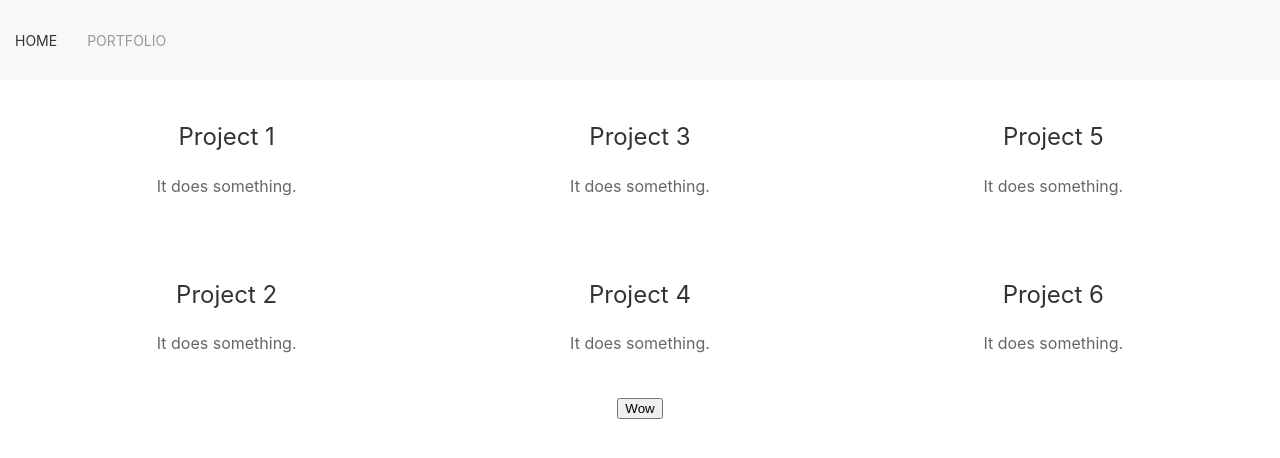
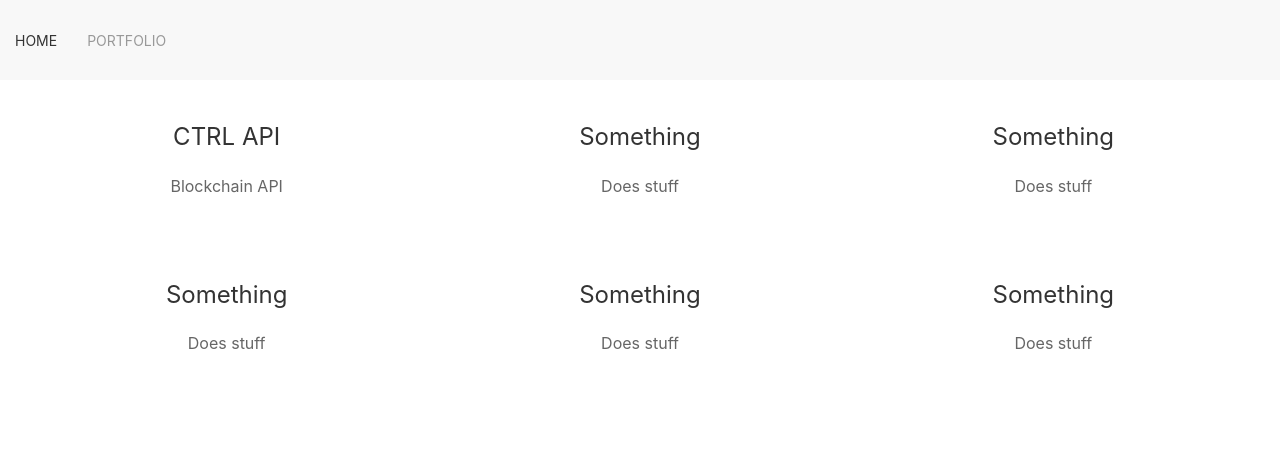
Before and after one commit to BrockSmedley/l8s, a React (Create React App) app: page /portfolio in a window 1280 px wide. Shown: the top 458 px of the page. Built offline with nearby package versions, Linux system fonts and the light colour scheme.

Commit message:
map list of projects

```diff
--- a/src/pages/Portfolio.jsx
+++ b/src/pages/Portfolio.jsx
@@ -1,11 +1,20 @@
 import React, { useState } from 'react';
 import Row from '../components/uikit/Row';
+
+const projects = [
+    { "name": "CTRL API", description: "Blockchain API" },
+    { "name": "Something", description: "Does stuff" },
+    { "name": "Something", description: "Does stuff" },
+    { "name": "Something", description: "Does stuff" },
+    { "name": "Something", description: "Does stuff" },
+    { "name": "Something", description: "Does stuff" }
+];
 
 function project(n, setProjectIdx) {
     return (
         <div uk-toggle="target: #project-id" className="uk-card uk-card-body uk-link-toggle" onClick={() => { setProjectIdx(n) }}>
-            <h3 className="uk-card-title uk-link-heading"><a href={`#?p=${n}`}>Project {n}</a></h3>
-            <p>It does something.</p>
+            <h3 className="uk-card-title uk-link-heading"><a href={`#?p=${n}`}>{projects[n].name}</a></h3>
+            <p>{projects[n].description}</p>
         </div>
     );
 }
@@ -16,20 +25,17 @@ export default (props) => {
     return (
         <div className="uk-container">
             <Row cols={3}>
-                {project(1, setProjectIdx)}
-                {project(2, setProjectIdx)}
-                {project(3, setProjectIdx)}
-                {project(4, setProjectIdx)}
-                {project(5, setProjectIdx)}
-                {project(6, setProjectIdx)}
+                {
+                    projects.map((val, idx) => {
+                        return project(idx, setProjectIdx);
+                    })
+                }
             </Row>
-            {/* <!-- This is a button toggling the modal --> */}
-            <button uk-toggle="target: #project-id" type="button">Wow</button>
 
             {/* <!-- This is the modal --> */}
             <div id="project-id" uk-modal="true">
                 <div className="uk-modal-dialog uk-modal-body">
-                    <h2 className="uk-modal-title">Modal {projectIdx}</h2>
+                    <h2 className="uk-modal-title">{projects[projectIdx].name}</h2>
                     <button className="uk-modal-close" type="button">Click</button>
                 </div>
             </div>
```
